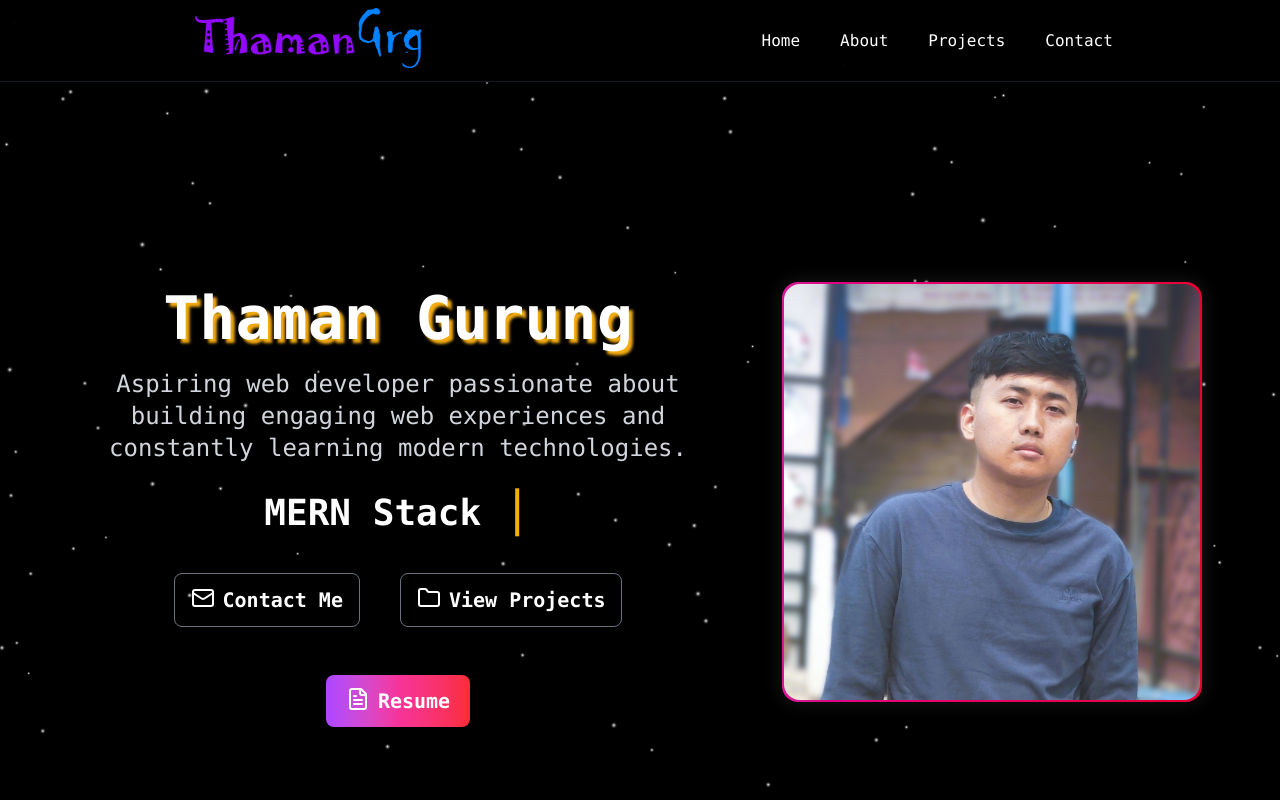
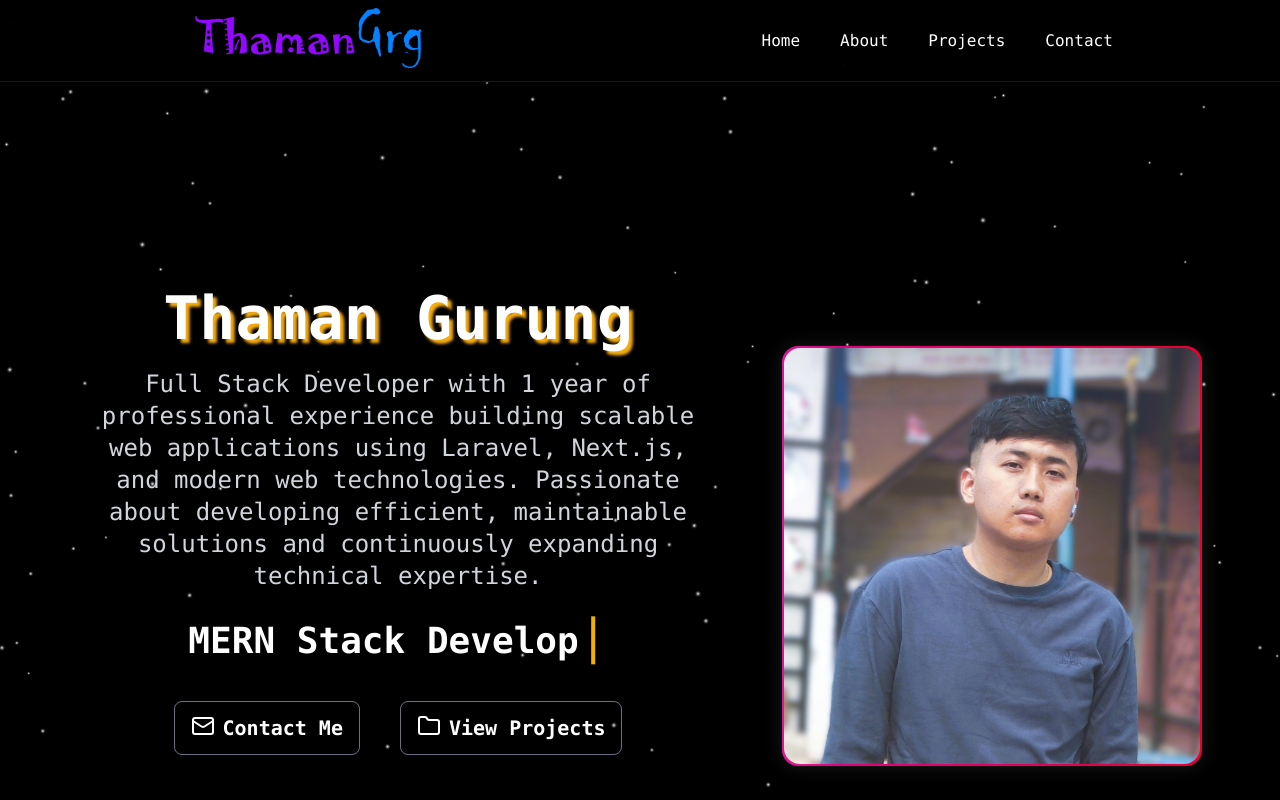
Before and after one commit to ThamanGurung01/portfolio-space_theme, a React (Vite) app: page / in a window 1280 px wide. Shown: the top 800 px of the page. Built offline with nearby package versions, Linux system fonts and the light colour scheme; no server answers.

Commit message:
update: hero section update

```diff
--- a/src/components/HeroSection.tsx
+++ b/src/components/HeroSection.tsx
@@ -17,7 +17,7 @@ const HeroSection:React.FC = () => {
     initial={{ opacity: 0, y: 50 }}
     animate={{ opacity: 1, y: 0 }}
     transition={{ duration: 0.9, ease: "easeInOut" }}
-    >Aspiring web developer passionate about building engaging web experiences and constantly learning modern technologies.</motion.p>
+    >Full Stack Developer with 1 year of professional experience building scalable web applications using Laravel, Next.js, and modern web technologies. Passionate about developing efficient, maintainable solutions and continuously expanding technical expertise.</motion.p>
     <motion.div
     initial={{ opacity: 0, y: 10 }}
     animate={{ opacity: 1, y: 0 }}
@@ -25,7 +25,7 @@ const HeroSection:React.FC = () => {
     >
     <Typewriter
     options={{
-        strings: ['Full-Stack Web Developer', 'MERN Stack Developer'],
+        strings: ['Full-Stack Developer', 'MERN Stack Developer', 'Laravel Developer'],
         autoStart: true,
         loop: true,
         deleteSpeed: 50,
```
